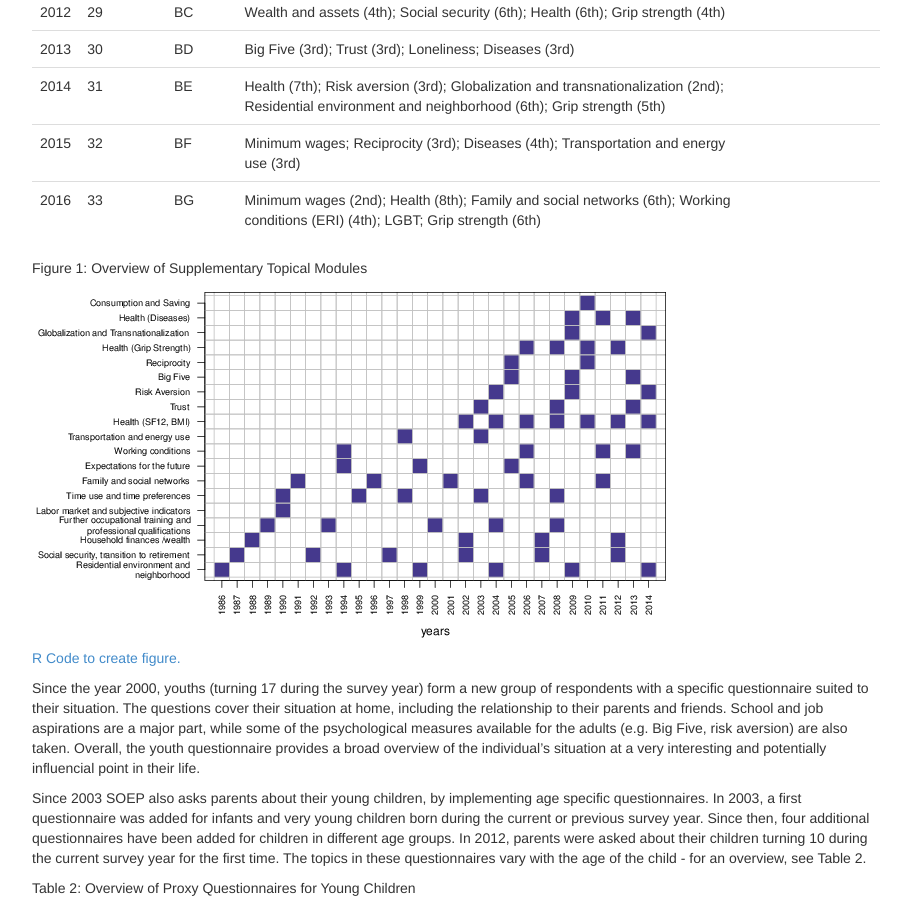
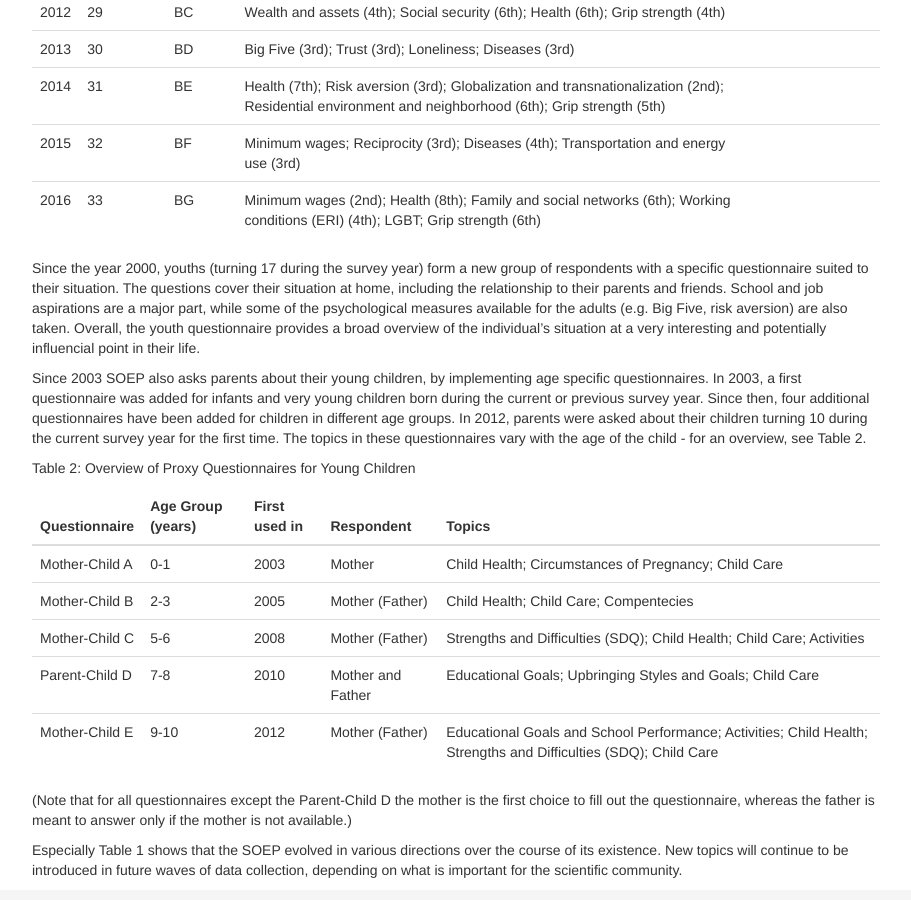
Before and after one commit to paneldata/paneldata.github.io, a Jekyll site: the page built from soep/dtc/content.md, in a window 1280 px wide and 900 px high, scrolled down 1787 px. Shown: the whole window, without its empty margins (38-949 px from the left). Built offline with Jekyll 4.4.1, drawn with Linux system fonts in a browser that asks for light colours.

Commit message:
delete figure about topical modules

```diff
--- a/soep/dtc/content.md
+++ b/soep/dtc/content.md
@@ -74,11 +74,6 @@ Table 1: Overview of Supplementary Questionnaires 1986-2012
 | 2015 | 32 	     | BF 	   | Minimum wages; Reciprocity (3rd); Diseases (4th); Transportation and energy use (3rd)|
 | 2016 | 33 	     | BG 	   | Minimum wages (2nd); Health (8th); Family and social networks (6th); Working conditions (ERI) (4th); LGBT; Grip strength (6th)|
 
-Figure 1: Overview of Supplementary Topical Modules
-![Overview of Supplementary Topical Modules](graphics/topics_abb.png)
-
-[R Code to create figure.](topics_abb.html)
-
 
 Since the year 2000, youths (turning 17 during the survey year) form a
 new group of respondents with a specific questionnaire suited to their
```
